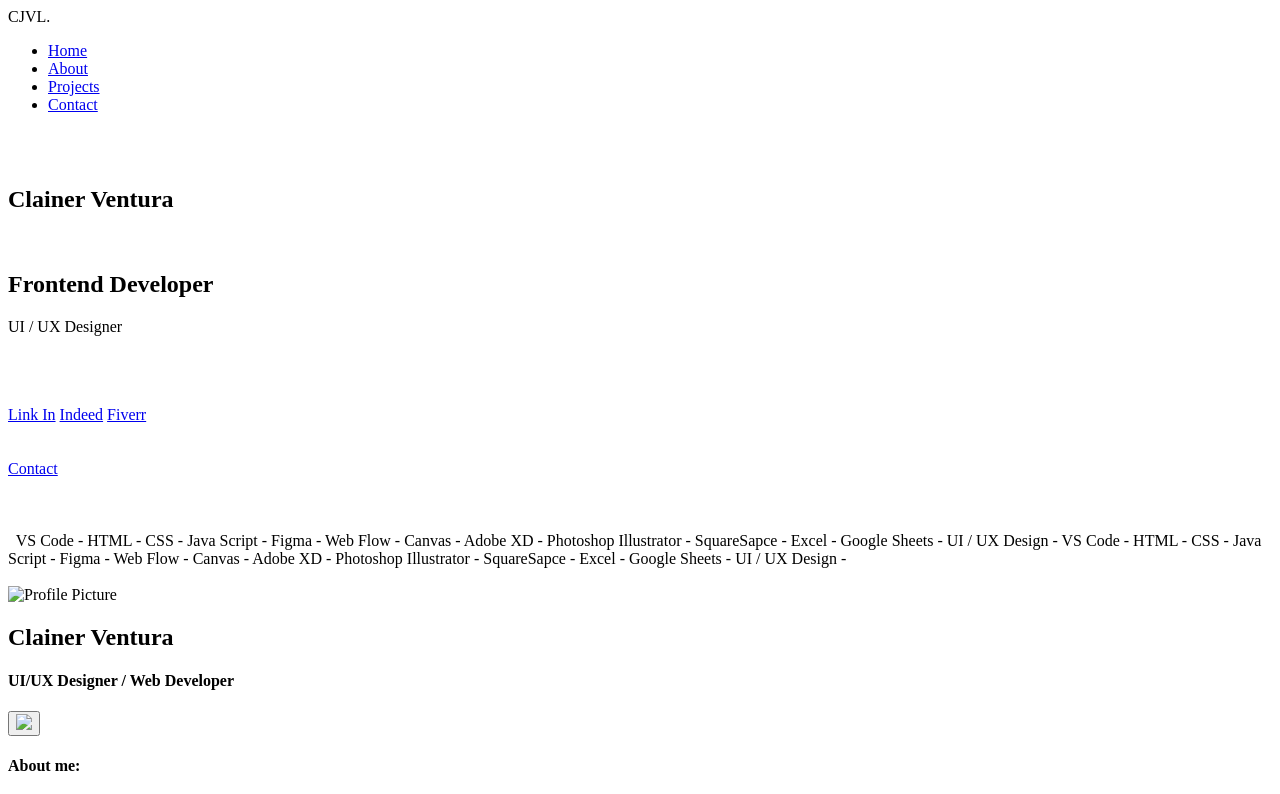
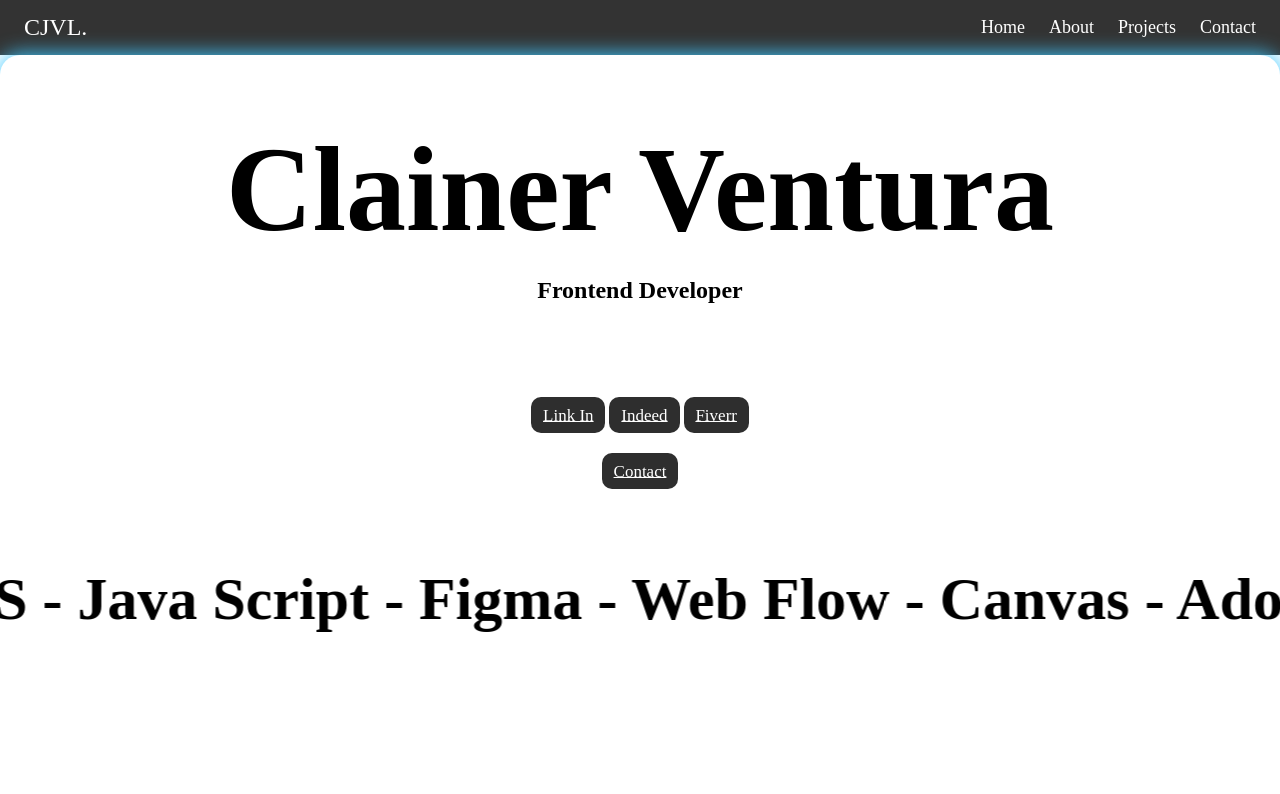
Before and after one commit to Clay3D11/CJVL, a plain HTML site: page index.html in a window 1280 px wide. Shown: the top 794 px of the page. Drawn offline with Linux system fonts and the light colour scheme.

Commit message:
Update index.html

```diff
--- a/index.html
+++ b/index.html
@@ -4,7 +4,7 @@
     <meta charset="UTF-8" />
     <meta name="viewport" content="width=device-width, initial-scale=1.0" />
     <title>ClainerJVL.com</title>
-    <link rel="stylesheet" href="styleE.css" />
+    <link rel="stylesheet" href="style.css" />
   </head>
   <body>
     <!--Header-->
```
